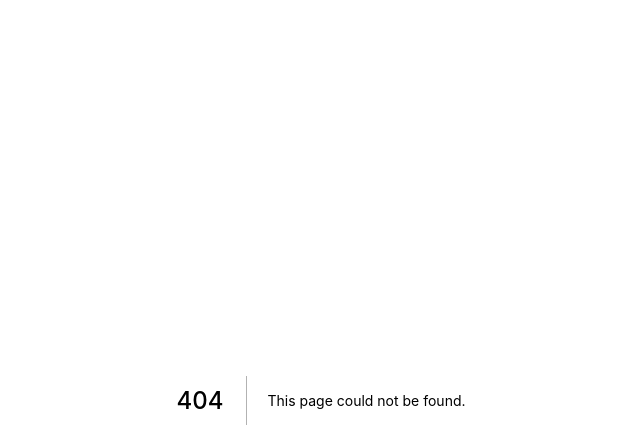
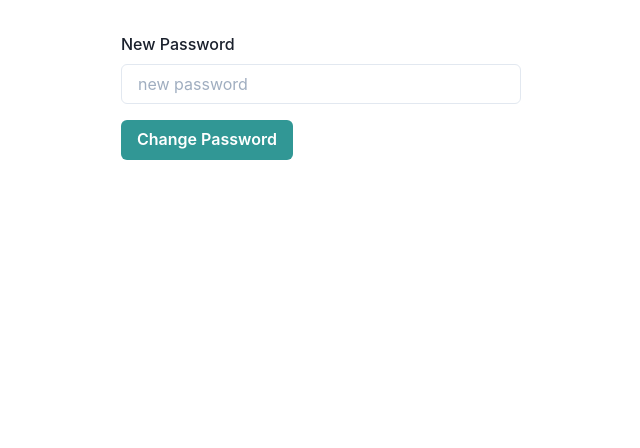
Before and after one commit to jonathanmorris180/lireddit-web, a Next.js app: page /change-password/1 in a window 1280 px wide. Before the commit this address had no page. Shown: the top 448 px of the page, without its empty margins (319-959 px from the left). Built offline with nearby package versions, Linux system fonts and the light colour scheme.

Commit message:
adding change password to front end

```diff
--- /dev/null
+++ b/src/pages/change-password/[token].tsx
@@ -0,0 +1,46 @@
+import { Button } from "@chakra-ui/react";
+import { Formik, Form } from "formik";
+import { NextPage } from "next";
+import { InputField } from "../../components/InputField";
+import { Wrapper } from "../../components/Wrapper";
+
+const ChangePassword: NextPage<{ token: string }> = ({ token }) => {
+    return (
+        <Wrapper variant="small">
+            <Formik
+                initialValues={{ newPassword: "" }}
+                onSubmit={async (values, { setErrors }) => {
+                    // Do something here
+                }}
+            >
+                {({ isSubmitting }) => (
+                    <Form>
+                        <InputField
+                            name="newPasssword"
+                            placeholder="new password"
+                            label="New Password"
+                            type="password"
+                        ></InputField>
+                        <Button
+                            mt={4}
+                            type="submit"
+                            colorScheme="teal"
+                            isLoading={isSubmitting}
+                        >
+                            Change Password
+                        </Button>
+                    </Form>
+                )}
+            </Formik>
+        </Wrapper>
+    );
+};
+
+// special Next.js function
+ChangePassword.getInitialProps = ({ query }) => {
+    return {
+        token: query.token as string
+    };
+};
+
+export default ChangePassword;
```
